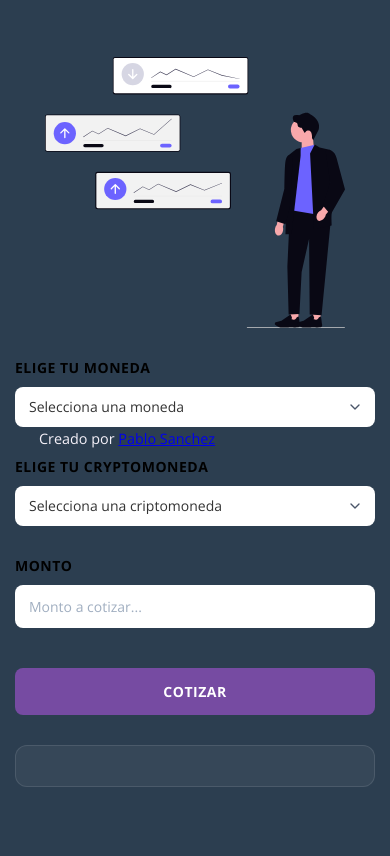
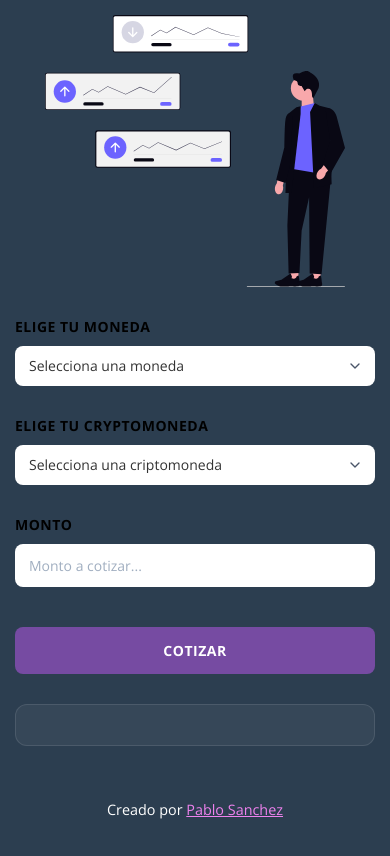
Before and after one commit to PabloGSA/Cotizador, a plain HTML site: page index.html in a window 390 px wide. Drawn offline with nearby package versions, Linux system fonts and the light colour scheme.

Commit message:
Update footer styles for improved visibility

```diff
--- a/index.css
+++ b/index.css
@@ -155,6 +155,14 @@ input.coin-input {
     font-size: 15px;
 }
 
+.footer p {
+    color: white;
+}
+
+.footer a {
+    color: violet;
+}
+
 @media (max-width: 968px) {
     #container {
         grid-template-columns: 1fr;
@@ -239,13 +247,9 @@ input.coin-input {
     margin-top: 2rem;
     padding: 1.5rem;
     text-align: center;
-    color: #F5F1F9;
+    color: violet;
     font-size: 0.9rem;
-    position: fixed;
     z-index: 1;
-}
-
-.footer p {
     margin: 0;
 }
 
```
